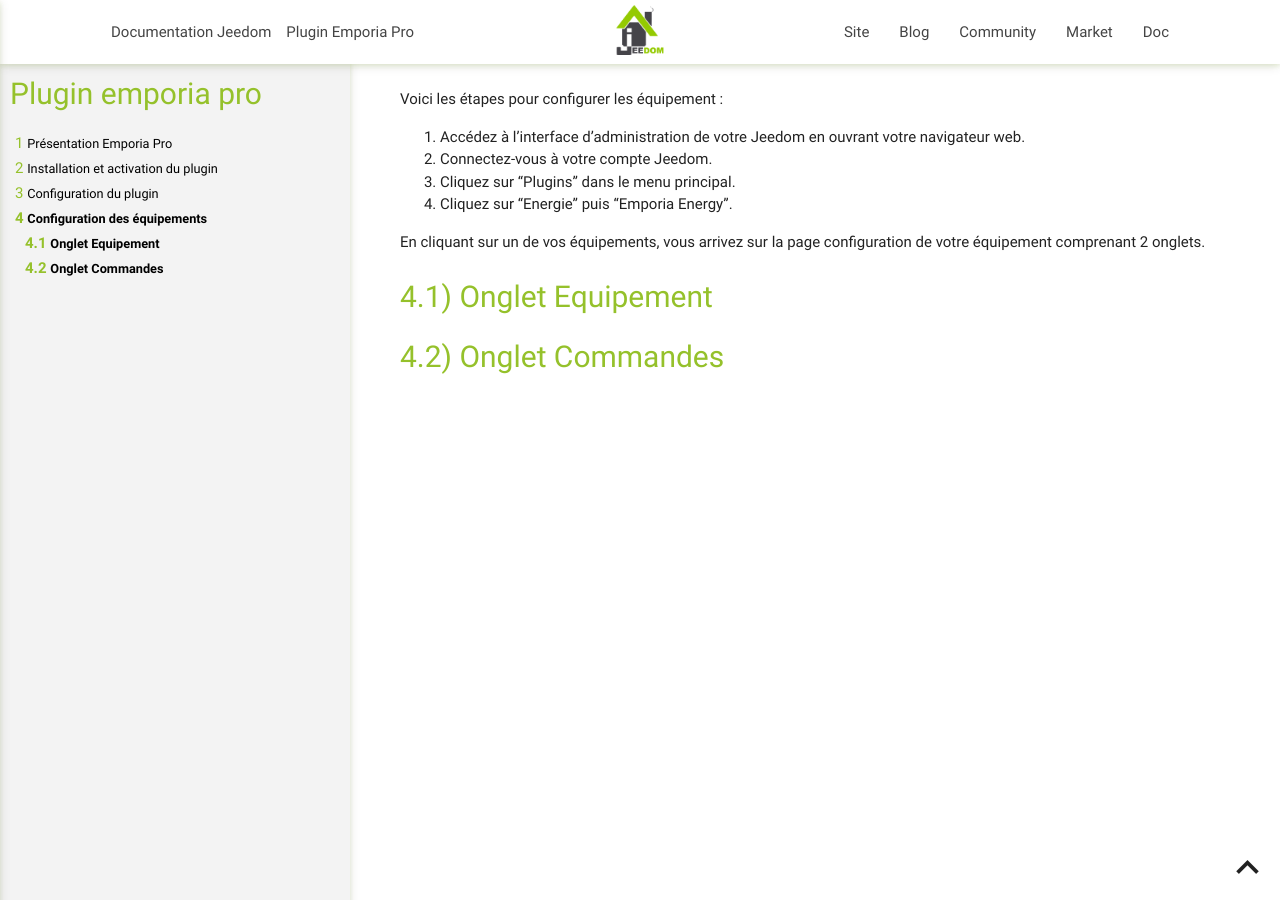
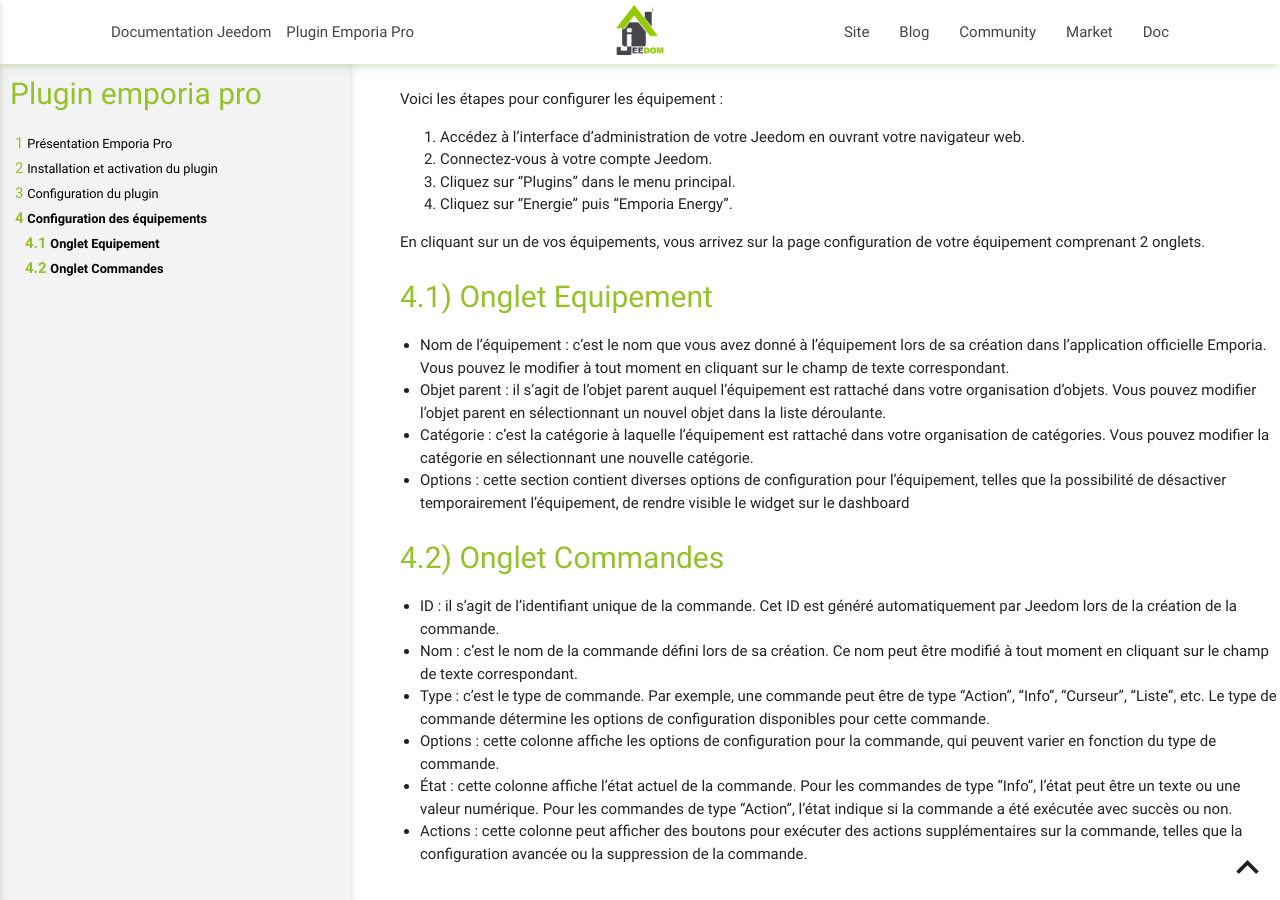
Before and after one commit to thanaus/jeedom_docs, a Jekyll site: the page built from plugins/emporiapro/fr_FR/index.md, in a window 1280 px wide and 900 px high, scrolled down 1155 px. Built offline with Jekyll 4.4.1, drawn with Linux system fonts in a browser that asks for light colours.

Commit message:
Update index.md

```diff
--- a/plugins/emporiapro/fr_FR/index.md
+++ b/plugins/emporiapro/fr_FR/index.md
@@ -63,5 +63,17 @@ En cliquant sur un de vos équipements, vous arrivez sur la page configuration d
 Onglet Equipement
 -----------------
 
+- Nom de l'équipement : c'est le nom que vous avez donné à l'équipement lors de sa création dans l'application officielle Emporia. Vous pouvez le modifier à tout moment en cliquant sur le champ de texte correspondant.
+- Objet parent : il s'agit de l'objet parent auquel l'équipement est rattaché dans votre organisation d'objets. Vous pouvez modifier l'objet parent en sélectionnant un nouvel objet dans la liste déroulante.
+- Catégorie : c'est la catégorie à laquelle l'équipement est rattaché dans votre organisation de catégories. Vous pouvez modifier la catégorie en sélectionnant une nouvelle catégorie.
+- Options : cette section contient diverses options de configuration pour l'équipement, telles que la possibilité de désactiver temporairement l'équipement, de rendre visible le widget sur le dashboard
+
 Onglet Commandes
 ----------------
+
+- ID : il s'agit de l'identifiant unique de la commande. Cet ID est généré automatiquement par Jeedom lors de la création de la commande.
+- Nom : c'est le nom de la commande défini lors de sa création. Ce nom peut être modifié à tout moment en cliquant sur le champ de texte correspondant.
+- Type : c'est le type de commande. Par exemple, une commande peut être de type "Action", "Info", "Curseur", "Liste", etc. Le type de commande détermine les options de configuration disponibles pour cette commande.
+- Options : cette colonne affiche les options de configuration pour la commande, qui peuvent varier en fonction du type de commande.
+- État : cette colonne affiche l'état actuel de la commande. Pour les commandes de type "Info", l'état peut être un texte ou une valeur numérique. Pour les commandes de type "Action", l'état indique si la commande a été exécutée avec succès ou non.
+- Actions : cette colonne peut afficher des boutons pour exécuter des actions supplémentaires sur la commande, telles que la configuration avancée ou la suppression de la commande.
```
